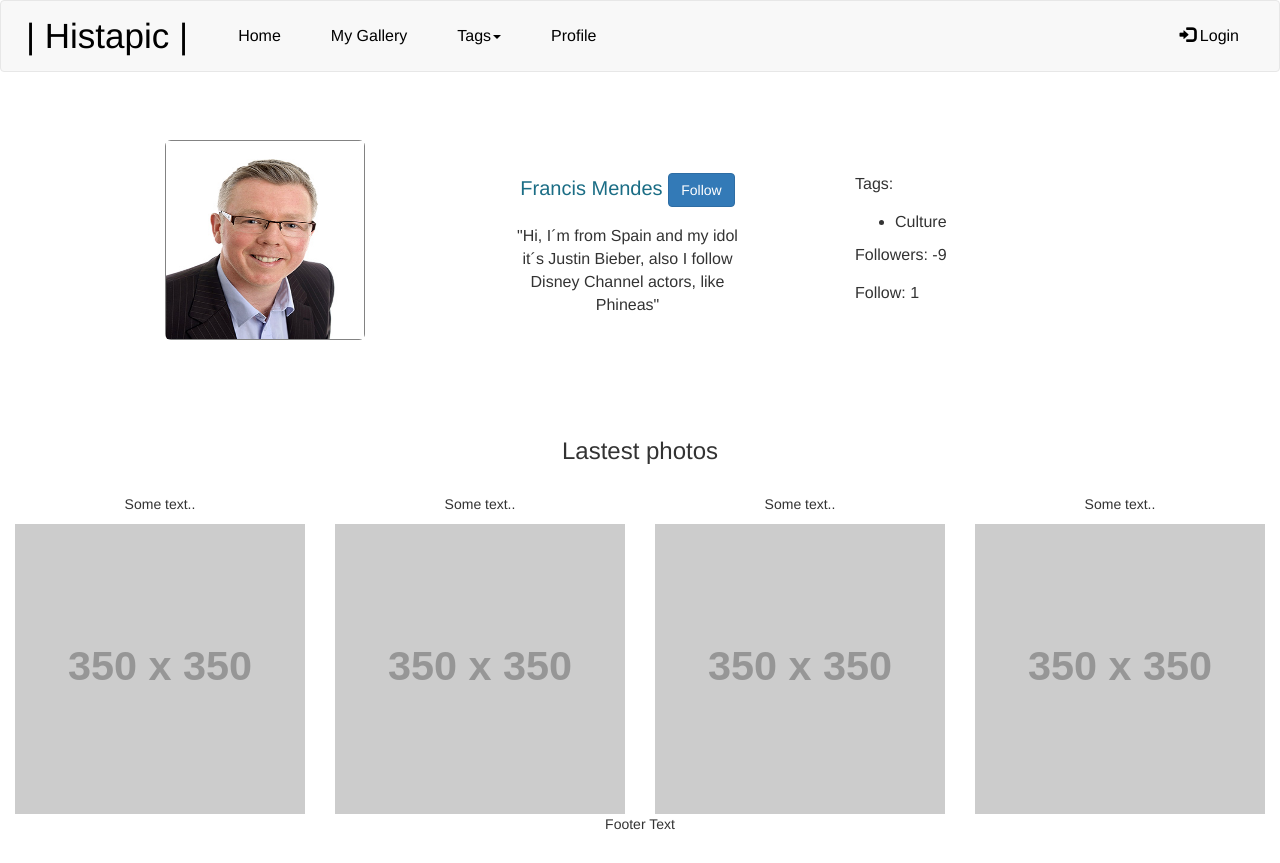
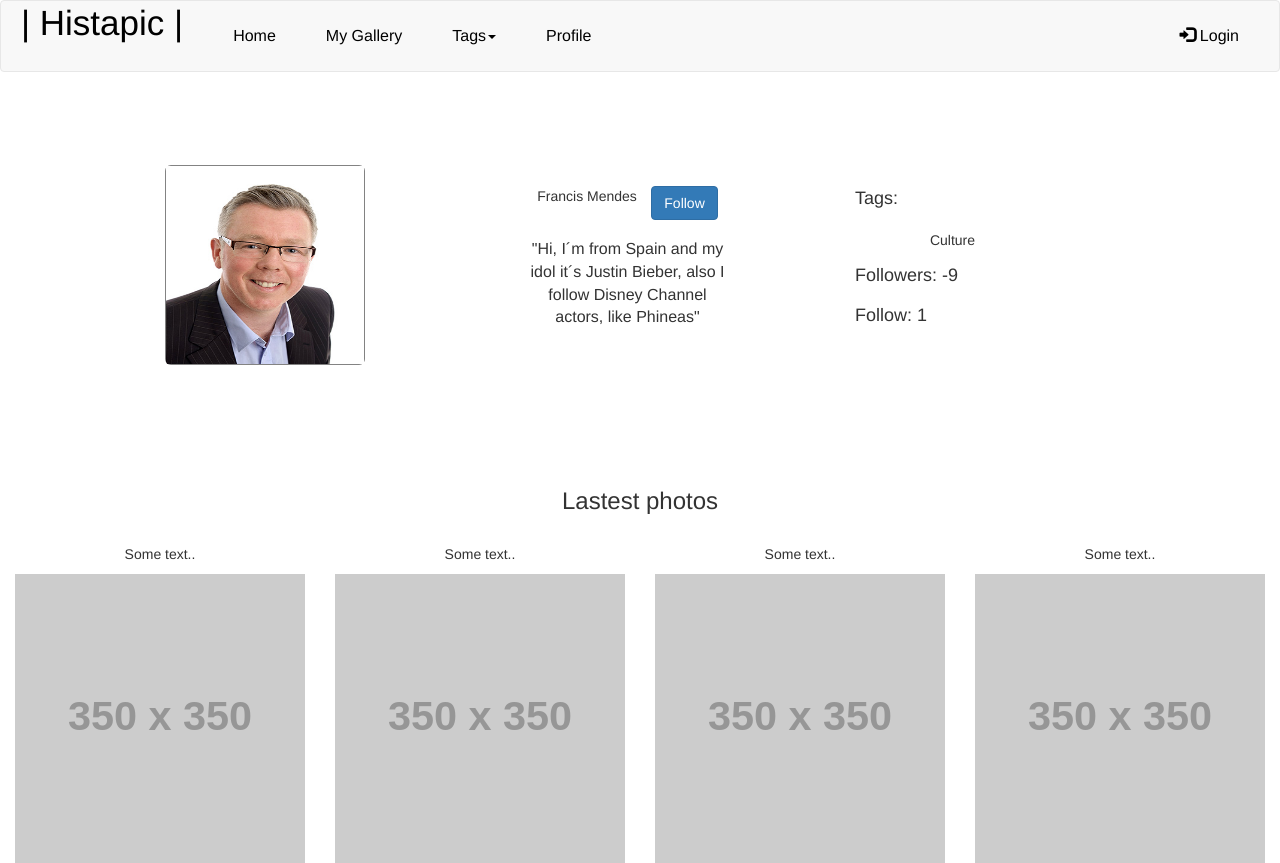
Before and after one commit to jfsantiago2/Histapic, a Python web app: template templates/index.html in a window 1280 px wide. Shown: the top 863 px of the page. Before the commit the page ends 830 px from the top, so only its background shows below. Run offline with Jinja, Linux system fonts and the light colour scheme; the template is opened without the code that fills it, so the values that code supplies are empty; grey boxes labelled with a size stand in for pictures from a placeholder-image service; some libraries are stand-ins or nearby versions.

Commit message:
Principal design

```diff
--- a/static/css/style.css
+++ b/static/css/style.css
@@ -9,9 +9,14 @@
 /*Logo container*/
 .navbar-inverse .navbar-brand{
     height: 70px;
-    padding: 25px 25px;
+    padding: 12px 25px 0 20px ;
     font-size: 35px;
     color: #000;
+}
+
+.navbar-inverse .navbar-brand>img {
+
+   height: 38px;
 }
 
 .navbar-inverse .navbar-brand:hover,
@@ -70,7 +75,7 @@
     color: #999999;
 }
 
-/*Profile image container*/
+/*Information container*/
 
 .jumbotron{
     background-color: #fff;
@@ -89,8 +94,10 @@
     align-items: center;
     justify-content: space-around;
 }
+
+/*Image container*/
 .profile-image{
-    padding: 0 50px 0 50px;
+    padding: 25px 50px 25px 50px;
     align-self: center;
 
 }
@@ -100,6 +107,8 @@
     height:200px;
 }
 
+/*Description and data container*/
+
 .profile{
     display: flex;
     flex-direction: row;
@@ -107,15 +116,24 @@
     padding: 0 50px 0 50px;
 }
 
+/*Description container*/
+
 .autor-title{
+    display: flex;
+    flex-direction: row;
+    justify-content: space-around;
+    padding-bottom: 18px;
+}
+
+.name{
     font-size: 20px;
     color: #1b6d85;
-    padding-bottom: 18px;
+    padding-right: 20px;
 
 }
 
 .profile-description{
-    padding: 25px 50px 0 50px;
+    padding: 0 65px 0 65px;
     width: 325px;
 }
 
@@ -123,16 +141,129 @@
     font-size: 16px;
 }
 
+.statistic{
+    display: flex;
+    flex-direction: row;
+    justify-content: space-around;
+    padding-top: 18px;
+    color: #1b6d85;
+}
+
+/*Data container*/
+
 .profile-data{
-    padding: 25px 50px 0 65px;
+    display: flex;
+    flex-direction: column;
+    justify-content: space-around;
+    padding: 0 65px 0 65px;
     width: 325px;
 
 }
 
-.profile-data p,
+.profile-data p{
+    text-align: left;
+    font-size: 18px;
+}
+
+.profile-data ul{
+    padding: 0;
+}
+
 .profile-data li{
+    list-style: none;
     text-align: left;
+    display:inline-block;
+    padding: 3px;
+}
+
+.profile-data .statistic p{
     font-size: 16px;
+}
+
+/*Register page*/
+
+.form-signin
+{
+    max-width: 330px;
+    padding: 15px;
+    margin: 0 auto;
+}
+.form-signin .form-signin-heading, .form-signin .checkbox
+{
+    margin-bottom: 10px;
+}
+.form-signin .checkbox
+{
+    font-weight: normal;
+}
+.form-signin .form-control
+{
+    position: relative;
+    font-size: 16px;
+    height: auto;
+    padding: 10px;
+    -webkit-box-sizing: border-box;
+    -moz-box-sizing: border-box;
+    box-sizing: border-box;
+}
+.form-signin .form-control:focus
+{
+    z-index: 2;
+}
+.form-signin input[type="text"]
+{
+    margin-bottom: -1px;
+    border-bottom-left-radius: 0;
+    border-bottom-right-radius: 0;
+}
+.form-signin input[type="password"]
+{
+    margin-bottom: 10px;
+    border-top-left-radius: 0;
+    border-top-right-radius: 0;
+}
+.account-wall
+{
+    margin-top: 20px;
+    padding: 40px 0px 20px 0px;
+    background-color: #f7f7f7;
+    -moz-box-shadow: 0px 2px 2px rgba(0, 0, 0, 0.3);
+    -webkit-box-shadow: 0px 2px 2px rgba(0, 0, 0, 0.3);
+    box-shadow: 0px 2px 2px rgba(0, 0, 0, 0.3);
+}
+.login-title
+{
+    color: #555;
+    font-size: 18px;
+    font-weight: 400;
+    display: block;
+}
+.profile-img
+{
+    width: 96px;
+    height: 96px;
+    margin: 0 auto 10px;
+    display: block;
+    -moz-border-radius: 50%;
+    -webkit-border-radius: 50%;
+    border-radius: 50%;
+}
+.need-help
+{
+    margin-top: 10px;
+}
+.new-account
+{
+    display: block;
+    margin-top: 10px;
+}
+
+/*Register container*/
+
+.middle-container {
+    position: fixed;
+    top: 30%;
+    left: 45%;
 }
 
 
@@ -150,6 +281,16 @@
     flex-direction: column;
 }
 
+.name{
+    font-size: 18px;
+    color: #1b6d85;
+    padding-right: 15px;
+}
+
+.autor-title>button{
+    font-size: 12px;
+}
+
 .profile-description{
     padding: 20px 40px 0 40px;
     width: 290px;
@@ -160,9 +301,21 @@
 }
 
 .profile-data{
-    padding: 20px 40px 0 80px;
+    padding: 30px 40px 0 40px;
     width: 290px;
 
 }
 
+.profile-data p{
+    font-size: 16px;
 }
+
+.profile-data li>button{
+    font-size: 12px;
+}
+
+.profile-data .statistic p{
+    font-size: 14px;
+}
+
+}
```
Also changed, not shown: templates/answer.html (deleted, +0 -13 lines), templates/error.html (deleted, +0 -11 lines), templates/register.html (added, +10 -0 lines), controller/controller.py (renamed from controller/views.py), favicon.ico (added), favicon.png (added), static/images/H.png (added), static/images/favicon.png (added), static/images/fondo.jpg (deleted), static/images/logo.png (added), static/images/pig.png (deleted).
